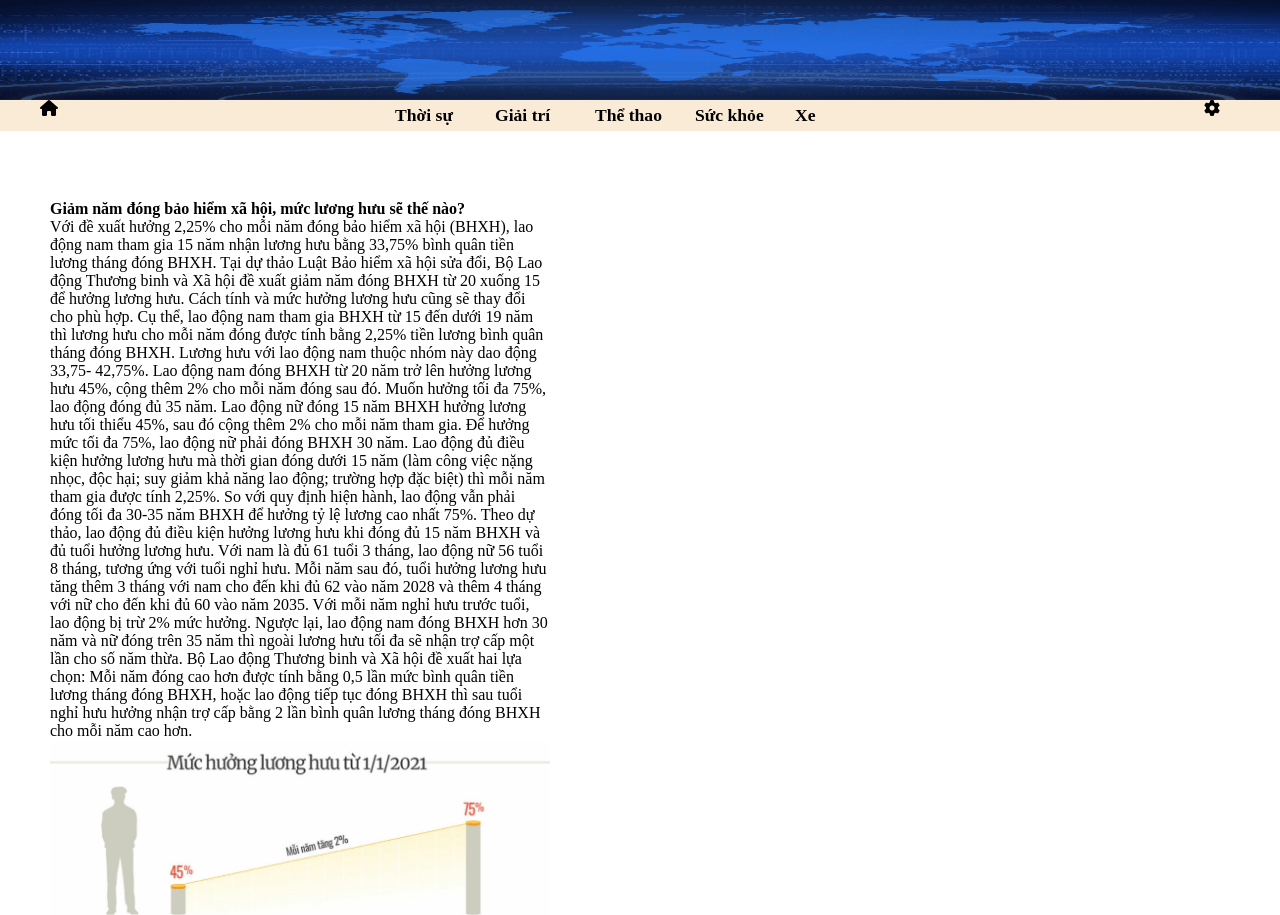
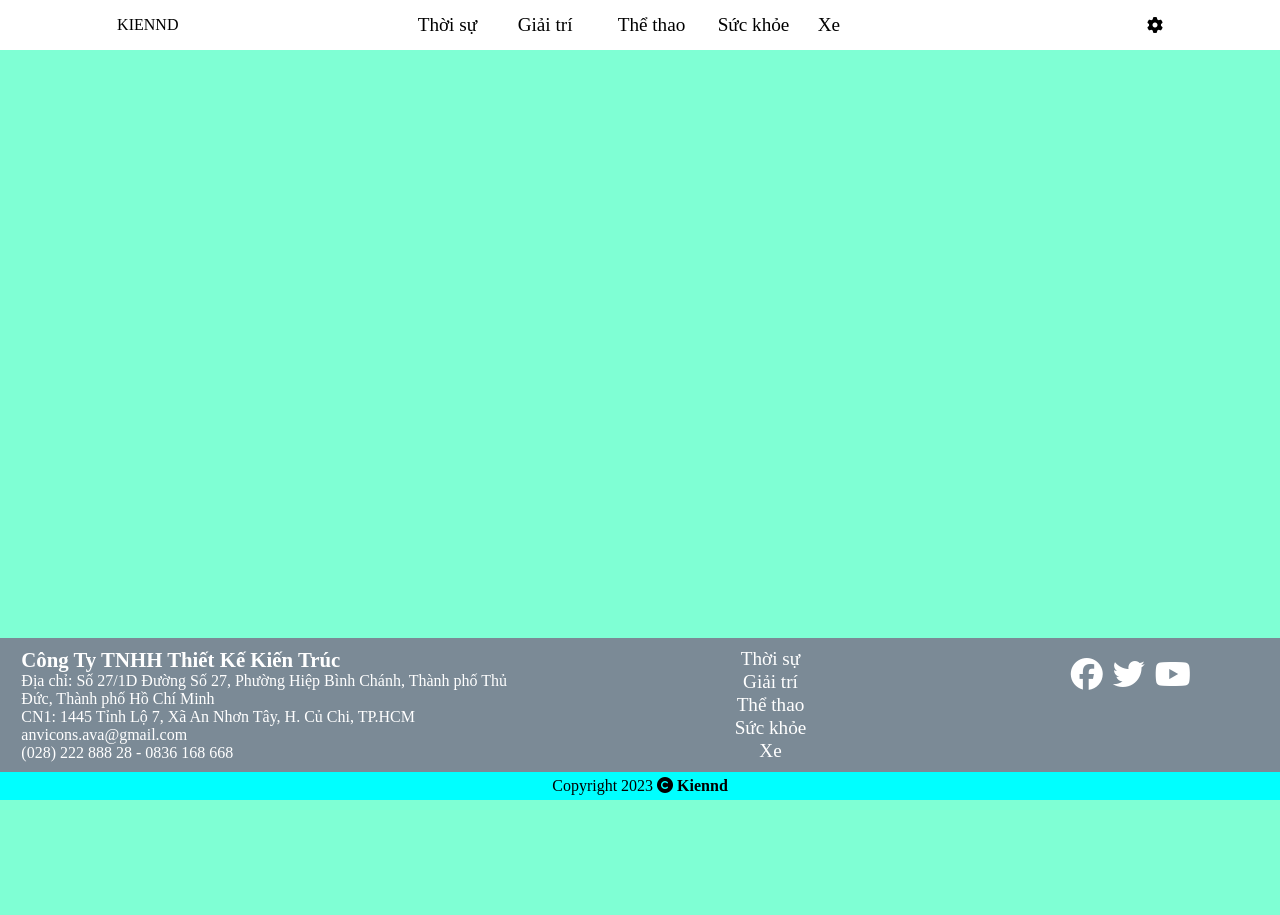
Before and after one commit to kiennd85/C4E, a plain HTML site: page Lesson4/homework.html in a window 1280 px wide. Shown: the top 915 px of the page. After the commit the page ends 800 px from the top, so only its background shows below. Drawn offline with Linux system fonts and the light colour scheme.

Commit message:
update homework lesson 4

```diff
--- a/Lesson4/homework.css
+++ b/Lesson4/homework.css
@@ -5,105 +5,183 @@
   /* border: 1px solid; */
 }
 
-/* Căn chỉnh header */
-header img {
-  width: 100%;
-  height: 100px;
+body {
+  background-color: aquamarine;
 }
 
-header {
-  position: fixed;
-  width: 100%;
-  top: 0;
-}
-
-/* Căn chỉnh nav chứa menu */
-nav {
-  display: flex;
-  top: 100px;
-  justify-content: center;
-}
-
-nav {
-  position: fixed;
-  width: 100%;
-  background-color: antiquewhite;
-}
-
-/* Căn chỉnh icon */
-.fa-solid {
-  line-height: 30px;
-  padding: 0 40px 0 20px;
-}
-
-.fa-house {
-  position: absolute;
-  left: 20px;
-}
-
-.fa-gear {
-  position: absolute;
-  right: 20px;
-}
-
-/* Căn chỉnh menu */
-nav ul {
-  list-style: none;
-  background-color: antiquewhite;
-}
-
-nav li {
-  width: 100px;
-  line-height: 30px;
-  display: inline-block;
-}
-
-.menu > a {
-  font-size: 1.1em;
-  font-weight: bold;
-}
-
-.submenu-1 > a {
-  font-size: 1.1em;
-}
-
+/* Căn chỉnh màu chữ và padding cho link liên kết */
 nav a {
   text-decoration: none;
   padding-left: 5px;
   color: black;
+  display: block;
+  width: 100%;
+  height: 100%;
+  font-size: 1.2em;
 }
 
-nav > ul {
+/* Điều chỉnh chiều cao thanh menu qua thẻ a link liên kết */
+.menu > a {
+  line-height: 50px;
+}
+
+/* Điều chỉnh chiều cao drop menu qua thẻ a và cỡ chỡ  */
+.drop-1-box a {
+  font-size: 1em;
+  line-height: 30px;
+}
+
+/* căn chỉnh nav */
+nav {
+  background-color: white;
+  display: flex;
+  justify-content: space-around;
+  align-items: center;
+}
+
+/* Bỏ dấu với các ul, li và tạo màu nền  */
+nav ul {
+  list-style: none;
+  background-color: white;
   display: flex;
   justify-content: center;
 }
 
-.menu {
+/* Giới hạn chiều cao phần menu,
+nếu ko ht sẽ lấy theo chiều cao mặc đinh nội dung
+đồng thời cho postion:relative để căn chỉnh các drop menu
+sử dụng position:absolute*/
+.container {
+  height: 50px;
   position: relative;
 }
-.submenu-1 {
-  display: none;
-  position: absolute;
-  border-top: 1px solid black;
+
+/* Các li có độ rộng cố định */
+nav li {
+  width: 100px;
 }
 
-nav li:hover .submenu-1 {
-  display: block;
-}
-
-.menu:hover > a {
+/* hover qua thẻ a thì đổi màu chữ */
+nav a:hover {
   color: red;
 }
 
-.submenu-1 li:hover > a {
+/* Sắp xếp các item trong drop menu thành cột
+căn chỉnh vị trí xuống phía dưới thanh menu */
+.drop-1-box {
+  display: flex;
+  flex-direction: column;
+  position: absolute;
+  top: 100%;
+  visibility: hidden;
+  border-top: 1px solid red;
+}
+
+/* hover menu thì hiện ra drop box */
+.menu:hover .drop-1-box {
+  visibility: visible;
+}
+
+/* dùng postion:relative để căn chỉnh các drop tiếp theo
+sử dụng position:absolute*/
+.drop {
+  position: relative;
+}
+
+/* Sắp xếp các item trong drop menu thành cột
+căn chỉnh vị trí sang bên cạnh */
+.drop-2-box,
+.drop-3-box {
+  display: flex;
+  flex-direction: column;
+  position: absolute;
+  left: 100%;
+  top: -1px;
+  visibility: hidden;
+}
+
+/* hover li thì hiện ra drop box */
+.drop-1-box li:hover .drop-2-box {
+  visibility: visible;
+}
+
+/* hover li thì hiện ra drop box */
+.drop-2-box li:hover .drop-3-box {
+  visibility: visible;
+}
+
+/* CSS phần footer */
+/*  */
+footer {
+  position: absolute;
+  bottom: 0;
+  width: 100%;
+  background-color: rgb(123, 138, 150);
+}
+
+.footer-1 {
+  display: flex;
+  justify-content: space-around;
+}
+
+.footer-address {
+  width: 40%;
+  padding: 10px 0 10px 0;
+  color: white;
+}
+
+.footer-address-p1 {
+  font-size: 1.3em;
+  font-weight: bold;
+}
+
+footer ul {
+  list-style: none;
+}
+
+footer a {
+  text-decoration: none;
+  padding-left: 5px;
+  color: white;
+  display: inline-block;
+  height: 100%;
+  font-size: 1.2em;
+}
+
+.footer-menu {
+  width: 30%;
+  padding: 10px 0 10px 0;
+}
+.footer-menu ul {
+  height: 100%;
+  display: flex;
+  flex-direction: column;
+  justify-content: space-around;
+  text-align: center;
+}
+
+footer a:hover {
   color: red;
 }
 
-/* noi dung */
-.noidung {
-  width: 500px;
-  margin: 200px 10px 10px 50px;
+.footer-icon {
+  width: 20%;
+  display: flex;
+  justify-content: center;
+  padding: 10px 0 10px 0;
 }
-div img {
-  width: 100%;
+
+.footer-icon i {
+  padding: 10px 5px 0px 5px;
+  color: white;
 }
+
+.footer-2 {
+  background-color: aqua;
+  text-align: center;
+  padding: 5px;
+}
+
+.footer-2-span2 {
+  font-weight: bold;
+}
--- a/Lesson4/homework.html
+++ b/Lesson4/homework.html
@@ -12,15 +12,12 @@
     ></script>
   </head>
   <body>
-    <header>
-      <img src="./img/headerBackground.jpg" alt="hinhnen" />
-    </header>
     <nav>
-      <i class="fa-solid fa-house"></i>
-      <ul>
+      <span>KIENND</span>
+      <ul class="container">
         <li class="menu">
           <a href="#">Thời sự</a>
-          <ul class="submenu-1">
+          <ul class="drop-1-box">
             <li><a href="#">Chính trị</a></li>
             <li><a href="#">Dân sinh</a></li>
             <li><a href="#">Giao thông</a></li>
@@ -28,7 +25,7 @@
         </li>
         <li class="menu">
           <a href="#">Giải trí</a>
-          <ul class="submenu-1">
+          <ul class="drop-1-box">
             <li><a href="#">Phim</a></li>
             <li><a href="#">Nhạc</a></li>
             <li><a href="#">Sách</a></li>
@@ -36,26 +33,53 @@
         </li>
         <li class="menu">
           <a href="#">Thể thao</a>
-          <ul class="submenu-1">
-            <li>
+          <ul class="drop-1-box">
+            <li class="drop">
               <a href="#">Bóng đá</a>
+              <ul class="drop-2-box">
+                <li class="drop">
+                  <a href="#">Lịch thi đấu</a>
+                  <ul class="drop-3-box">
+                    <li><a href="#">Lịch 1</a></li>
+                    <li><a href="#">Lịch 2</a></li>
+                    <li><a href="#">Lịch 3</a></li>
+                  </ul>
+                </li>
+                <li class="drop">
+                  <a href="#">Video</a>
+                  <ul class="drop-3-box">
+                    <li><a href="#">Video 1</a></li>
+                    <li><a href="#">Video 2</a></li>
+                    <li><a href="#">Video 3</a></li>
+                  </ul>
+                </li>
+                <li><a href="#">Ảnh</a></li>
+              </ul>
             </li>
 
-            <li><a href="#">Cầu lông</a></li>
+            <li class="drop">
+              <a href="#">Cầu lông</a>
+              <ul class="drop-2-box">
+                <li><a href="#">Lịch</a></li>
+                <li><a href="#">Sân</a></li>
+                <li><a href="#">Clip</a></li>
+              </ul>
+            </li>
+
             <li><a href="#">Tennis</a></li>
             <li><a href="#">Bóng bàn</a></li>
           </ul>
         </li>
         <li class="menu">
           <a href="#">Sức khỏe</a>
-          <ul class="submenu-1">
+          <ul class="drop-1-box">
             <li><a href="#">Tư vấn</a></li>
             <li><a href="#">Dinh dưỡng</a></li>
           </ul>
         </li>
         <li class="menu">
           <a href="#">Xe</a>
-          <ul class="submenu-1">
+          <ul class="drop-1-box">
             <li><a href="#">Diễn đàn</a></li>
             <li><a href="#">Tư vấn</a></li>
           </ul>
@@ -63,37 +87,38 @@
       </ul>
       <i class="fa-solid fa-gear"></i>
     </nav>
-    <div class="noidung">
-      <h4>Giảm năm đóng bảo hiểm xã hội, mức lương hưu sẽ thế nào?</h4>
-      Với đề xuất hưởng 2,25% cho mỗi năm đóng bảo hiểm xã hội (BHXH), lao động
-      nam tham gia 15 năm nhận lương hưu bằng 33,75% bình quân tiền lương tháng
-      đóng BHXH. Tại dự thảo Luật Bảo hiểm xã hội sửa đổi, Bộ Lao động Thương
-      binh và Xã hội đề xuất giảm năm đóng BHXH từ 20 xuống 15 để hưởng lương
-      hưu. Cách tính và mức hưởng lương hưu cũng sẽ thay đổi cho phù hợp. Cụ
-      thể, lao động nam tham gia BHXH từ 15 đến dưới 19 năm thì lương hưu cho
-      mỗi năm đóng được tính bằng 2,25% tiền lương bình quân tháng đóng BHXH.
-      Lương hưu với lao động nam thuộc nhóm này dao động 33,75- 42,75%. Lao động
-      nam đóng BHXH từ 20 năm trở lên hưởng lương hưu 45%, cộng thêm 2% cho mỗi
-      năm đóng sau đó. Muốn hưởng tối đa 75%, lao động đóng đủ 35 năm. Lao động
-      nữ đóng 15 năm BHXH hưởng lương hưu tối thiểu 45%, sau đó cộng thêm 2% cho
-      mỗi năm tham gia. Để hưởng mức tối đa 75%, lao động nữ phải đóng BHXH 30
-      năm. Lao động đủ điều kiện hưởng lương hưu mà thời gian đóng dưới 15 năm
-      (làm công việc nặng nhọc, độc hại; suy giảm khả năng lao động; trường hợp
-      đặc biệt) thì mỗi năm tham gia được tính 2,25%. So với quy định hiện hành,
-      lao động vẫn phải đóng tối đa 30-35 năm BHXH để hưởng tỷ lệ lương cao nhất
-      75%. Theo dự thảo, lao động đủ điều kiện hưởng lương hưu khi đóng đủ 15
-      năm BHXH và đủ tuổi hưởng lương hưu. Với nam là đủ 61 tuổi 3 tháng, lao
-      động nữ 56 tuổi 8 tháng, tương ứng với tuổi nghỉ hưu. Mỗi năm sau đó, tuổi
-      hưởng lương hưu tăng thêm 3 tháng với nam cho đến khi đủ 62 vào năm 2028
-      và thêm 4 tháng với nữ cho đến khi đủ 60 vào năm 2035. Với mỗi năm nghỉ
-      hưu trước tuổi, lao động bị trừ 2% mức hưởng. Ngược lại, lao động nam đóng
-      BHXH hơn 30 năm và nữ đóng trên 35 năm thì ngoài lương hưu tối đa sẽ nhận
-      trợ cấp một lần cho số năm thừa. Bộ Lao động Thương binh và Xã hội đề xuất
-      hai lựa chọn: Mỗi năm đóng cao hơn được tính bằng 0,5 lần mức bình quân
-      tiền lương tháng đóng BHXH, hoặc lao động tiếp tục đóng BHXH thì sau tuổi
-      nghỉ hưu hưởng nhận trợ cấp bằng 2 lần bình quân lương tháng đóng BHXH cho
-      mỗi năm cao hơn.
-      <img src="./img/huutri.jpg" alt="" />
-    </div>
+    <footer>
+      <div class="footer-1">
+        <div class="footer-address">
+          <p class="footer-address-p1">Công Ty TNHH Thiết Kế Kiến Trúc</p>
+          <p>
+            Địa chỉ: Số 27/1D Đường Số 27, Phường Hiệp Bình Chánh, Thành phố Thủ
+            Đức, Thành phố Hồ Chí Minh <br />
+            CN1: 1445 Tỉnh Lộ 7, Xã An Nhơn Tây, H. Củ Chi, TP.HCM<br />
+            anvicons.ava@gmail.com <br />
+            (028) 222 888 28 - 0836 168 668
+          </p>
+        </div>
+        <div class="footer-menu">
+          <ul>
+            <li><a href="#">Thời sự</a></li>
+            <li><a href="#">Giải trí</a></li>
+            <li><a href="#">Thể thao</a></li>
+            <li><a href="#">Sức khỏe</a></li>
+            <li><a href="#">Xe</a></li>
+          </ul>
+        </div>
+        <div class="footer-icon">
+          <i class="fa-brands fa-facebook fa-2x"></i>
+          <i class="fa-brands fa-twitter fa-2x"></i>
+          <i class="fa-brands fa-youtube fa-2x"></i>
+        </div>
+      </div>
+      <div class="footer-2">
+        <span class="footer-2-span1">Copyright 2023</span>
+        <i class="fa-solid fa-copyright"></i>
+        <span class="footer-2-span2">Kiennd</span>
+      </div>
+    </footer>
   </body>
 </html>
```
